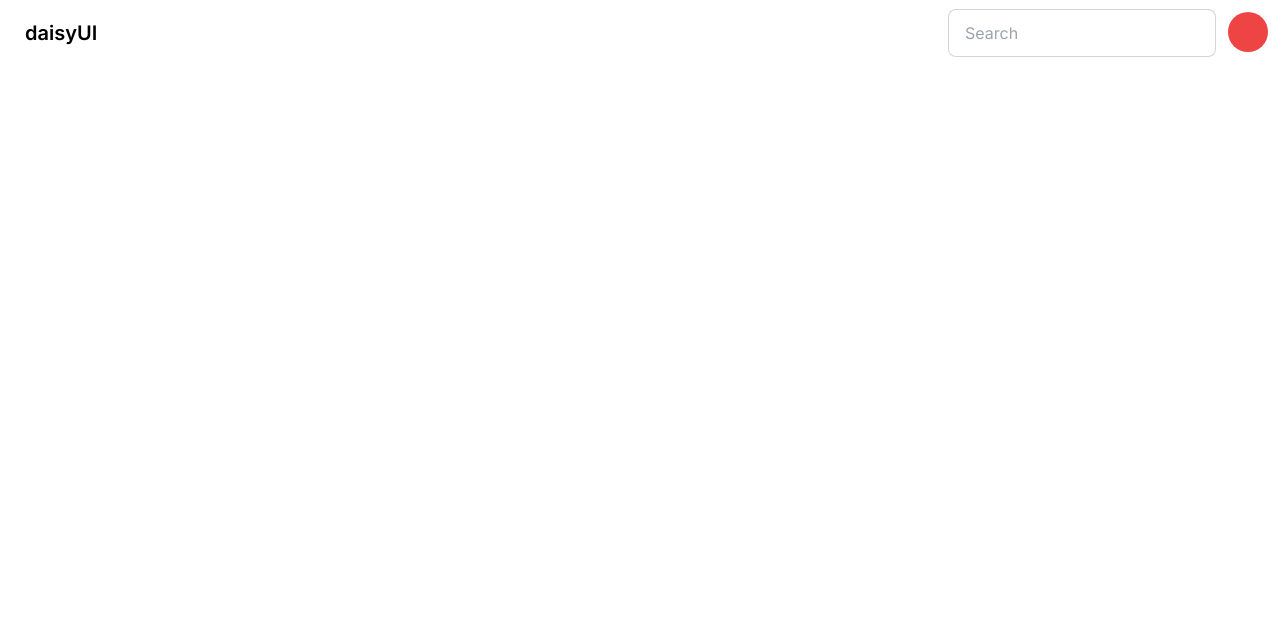
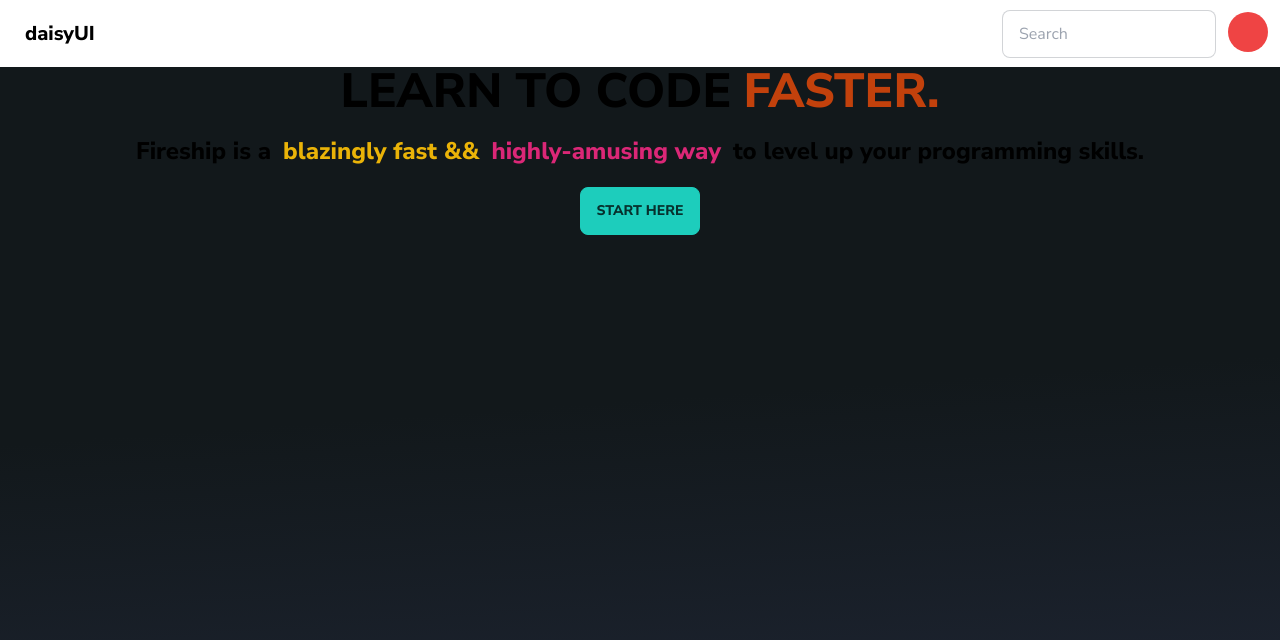
Before and after one commit to kartik7120/NextJS_Course_Assign, a Next.js app: page / in a window 1280 px wide. Shown: the top 640 px of the page. Built offline with nearby package versions, Linux system fonts and the light colour scheme.

Commit message:
Added Text layouts for main page

```diff
--- a/app/layout.tsx
+++ b/app/layout.tsx
@@ -1,9 +1,10 @@
 import NavBar from '@/components/NavBar'
 import './globals.css'
 import type { Metadata } from 'next'
-import { Inter } from 'next/font/google'
+import { Inter, Nunito_Sans, Sassy_Frass } from 'next/font/google'
 
 const inter = Inter({ subsets: ['latin'] })
+const nunito = Nunito_Sans({ subsets: ["latin"], weight: ['400', '800', '900'] });
 
 export const metadata: Metadata = {
   title: 'Create Next App',
@@ -17,8 +18,9 @@
 }) {
   return (
     <html lang="en">
-      <body className={inter.className} style={{
-        background: "linear-gradient(176deg,rgb(18,24,27) 50%,rgb(32,39,55) 100%)"
+      <body className={nunito.className} style={{
+        background: "linear-gradient(176deg,rgb(18,24,27) 50%,rgb(32,39,55) 100%)",
+        minHeight: "100vh"
       }}>
         <NavBar />
         {children}
--- a/app/page.tsx
+++ b/app/page.tsx
@@ -3,7 +3,19 @@
 export default function Home() {
   return (
     <main>
-
+      <div className='font-bold flex flex-col items-center justify-center gap-y-5'>
+        <div className='text-5xl flex flex-row items-center gap-x-3 font-bold'>
+          <p>LEARN TO CODE</p>
+          <p className=' text-orange-700 text-5xl'>FASTER.</p>
+        </div>
+        <div className='flex flex-row items-center gap-x-3'>
+          <p className='inline text-2xl'>Fireship is a </p>
+          <p className='text-yellow-500 inline text-2xl'>blazingly fast &&</p>
+          <p className='text-pink-600 inline text-2xl' id='3'>highly-amusing way</p>
+          <p className='inline text-2xl'>to level up your programming skills.</p>
+        </div>
+        <button className='btn btn-accent'>START HERE</button>
+      </div>
     </main>
   )
 }
```
